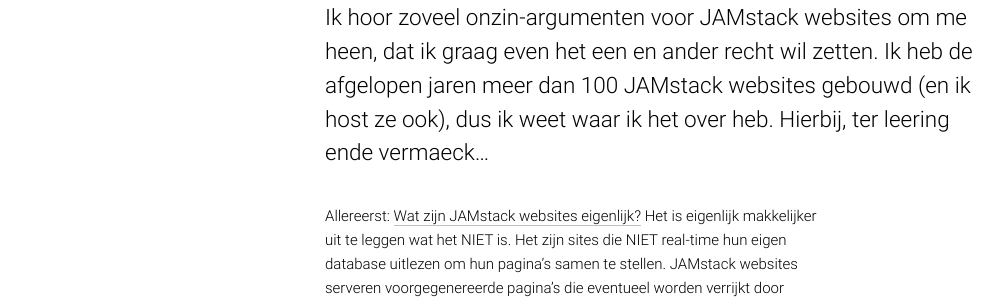
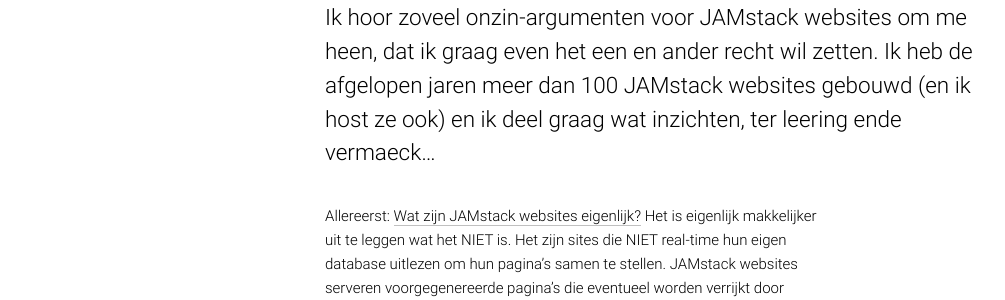
Before and after one commit to jhvanderschee/usecuewebsitenl, a Jekyll site: the page built from _posts/2018-11-22-argumenten-voor-de-jamstack.md, in a window 1280 px wide. Shown: the part 262-562 px from the top of the page, without its empty margins (0-1005 px from the left). Built offline with Jekyll 4.4.1, drawn with Linux system fonts in a browser that asks for light colours.

Commit message:
Update 2018-11-22-argumenten-voor-de-jamstack.md

```diff
--- a/_posts/2018-11-22-argumenten-voor-de-jamstack.md
+++ b/_posts/2018-11-22-argumenten-voor-de-jamstack.md
@@ -1,7 +1,7 @@
 ---
 title: Argumenten voor de JAMstack
 ---
-Ik hoor zoveel onzin-argumenten voor JAMstack websites om me heen, dat ik graag even het een en ander recht wil zetten. Ik heb de afgelopen jaren meer dan 100 JAMstack websites gebouwd (en ik host ze ook), dus ik weet waar ik het over heb. Hierbij, ter leering ende vermaeck...
+Ik hoor zoveel onzin-argumenten voor JAMstack websites om me heen, dat ik graag even het een en ander recht wil zetten. Ik heb de afgelopen jaren meer dan 100 JAMstack websites gebouwd (en ik host ze ook) en ik deel graag wat inzichten, ter leering ende vermaeck...
 
 Allereerst: [Wat zijn JAMstack websites eigenlijk?](https://jamstack.org/ "https://jamstack.org/") Het is eigenlijk makkelijker uit te leggen wat het NIET is. Het zijn sites die NIET real-time hun eigen database uitlezen om hun pagina's samen te stellen. JAMstack websites serveren voorgegenereerde pagina's die eventueel worden verrijkt door Javascript met uit API's vekregen content. WordPress websites genereren hun pagina's real-time uit hun eigen database en zijn dus GEEN JAMstack websites.
 
```
